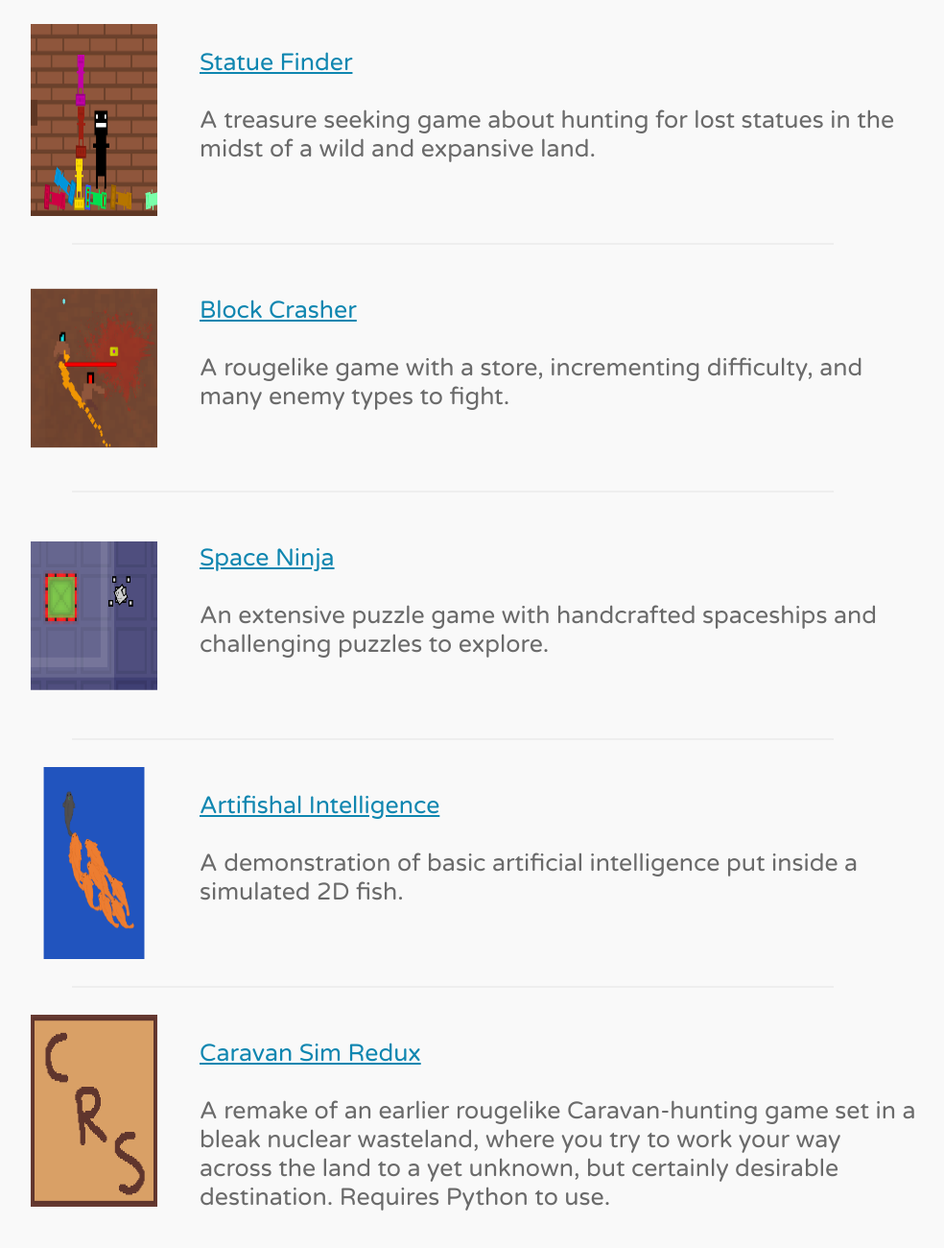
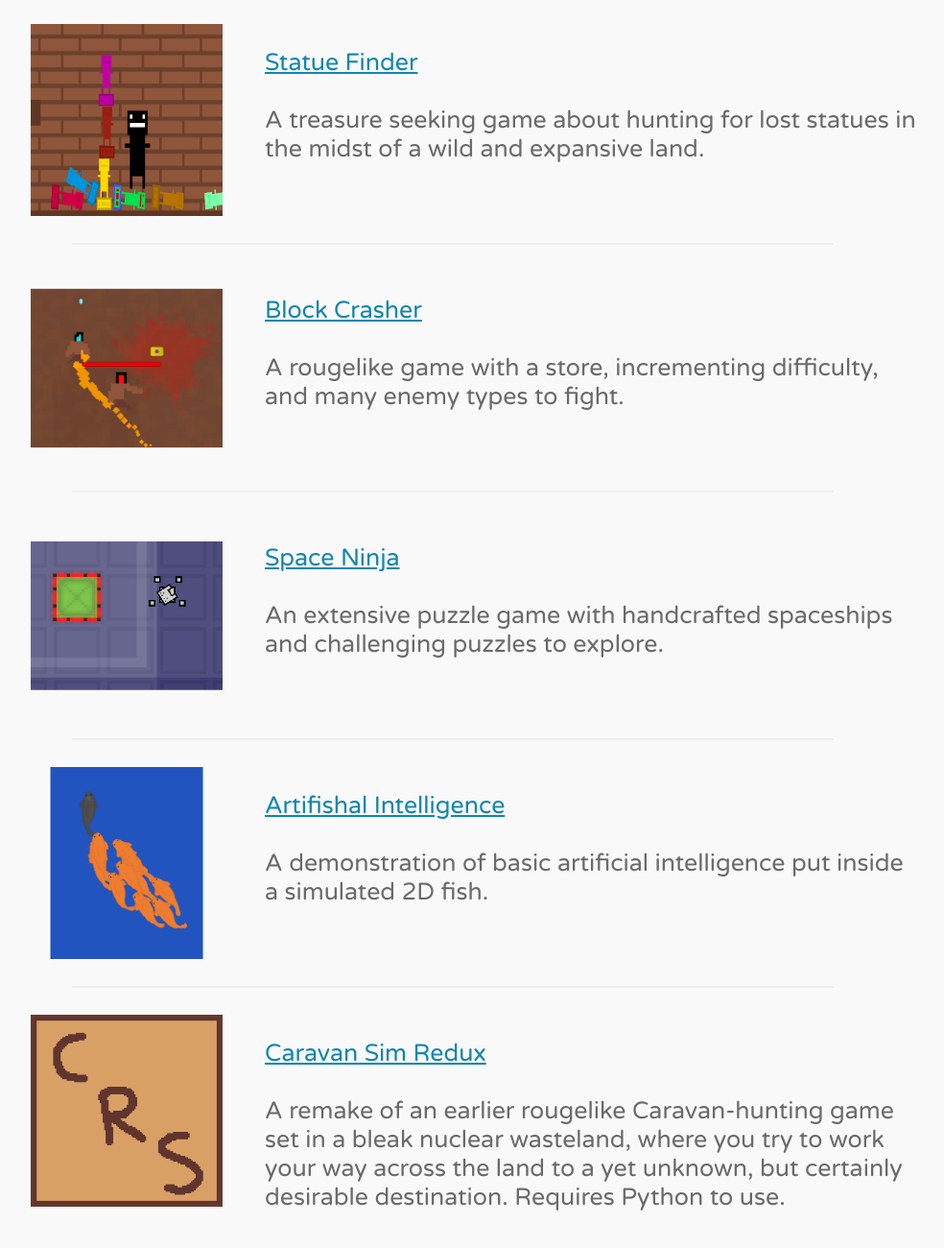
Before and after one commit to Hollikill/hollikill.github.io, a plain HTML site: page html/moreWorks.html in a window 1280 px wide. Shown: the part 630-1930 px from the top of the page at 96% size, without its empty margins (168-1152 px from the left). Drawn offline with Linux system fonts and the light colour scheme.

Commit message:
New image formatting

```diff
--- a/html/moreWorks.html
+++ b/html/moreWorks.html
@@ -40,8 +40,8 @@
         <br/>
         <hr/>
         <br/>
-        <div style="position:relative;height:200px;" class="sidebyside">
-            <img src="../images/statueicon.png" style="width:15%"/>
+        <div style="position:relative;" class="sidebyside">
+            <img src="../images/statueicon.png" style="width:200px;height:200px;"/>
             <p style="position:relative;width:85%;left: 5%">
                 <a href="https://drive.google.com/file/d/1tr9A0awpVHtWFr2IxGNhTwQzyl1dgGD-/view?usp=sharing" target="blank">Statue Finder</a>
                 <br/><br/>
@@ -51,8 +51,8 @@
         <br/>
         <hr/>
         <br/>
-        <div style="position:relative;height:200px;" class="sidebyside">
-            <img src="../images/blockicon.png" style="width:15%"/>
+        <div style="position:relative;" class="sidebyside">
+            <img src="../images/blockicon.png" style="width:200px;height:200px;"/>
             <p style="position:relative;width:85%;left: 5%">
                 <a href="https://drive.google.com/file/d/14L6tb28SIpVs3XS3m7Ie5261zHXmziqM/view?usp=sharing" target="blank">Block Crasher</a>
                 <br/><br/>
@@ -62,8 +62,8 @@
         <br/>
         <hr/>
         <br/>
-        <div style="position:relative;height:200px;" class="sidebyside">
-            <img src="../images/ninjaicon.png" style="width:15%"/>
+        <div style="position:relative;" class="sidebyside">
+            <img src="../images/ninjaicon.png" style="width:200px;height:200px;"/>
             <p style="position:relative;width:85%;left: 5%">
                 <a href="https://drive.google.com/file/d/1ix6blsXl00OY9FV3N6BuKQZYb5qgF090/view?usp=sharing" target="blank">Space Ninja</a>
                 <br/><br/>
@@ -73,8 +73,8 @@
         <br/>
         <hr/>
         <br/>
-        <div style="position:relative;height:200px;" class="sidebyside">
-            <img src="../images/fishicon.png" style="width:15%"/>
+        <div style="position:relative;" class="sidebyside">
+            <img src="../images/fishicon.png" style="width:200px;height:200px;"/>
             <p style="position:relative;width:85%;left: 5%">
                 <a href="https://drive.google.com/file/d/1oZAsWXrofJ4HiMwyCNullr-KrwIWgR2e/view?usp=sharing" target="blank">Artifishal Intelligence</a>
                 <br/><br/>
@@ -84,8 +84,8 @@
         <br/>
         <hr/>
         <br/>
-        <div style="position:relative;height:200px;" class="sidebyside">
-            <img src="../images/caravanicon.png" style="width:15%"/>
+        <div style="position:relative;" class="sidebyside">
+            <img src="../images/caravanicon.png" style="width:200px;height:200px;"/>
             <p style="position:relative;width:85%;left: 5%">
                 <a href="https://drive.google.com/open?id=19aG2jgCs5lZupx4diXSc4smMbYiRfJFM" target="blank">Caravan Sim Redux</a>
                 <br/><br/>
```
